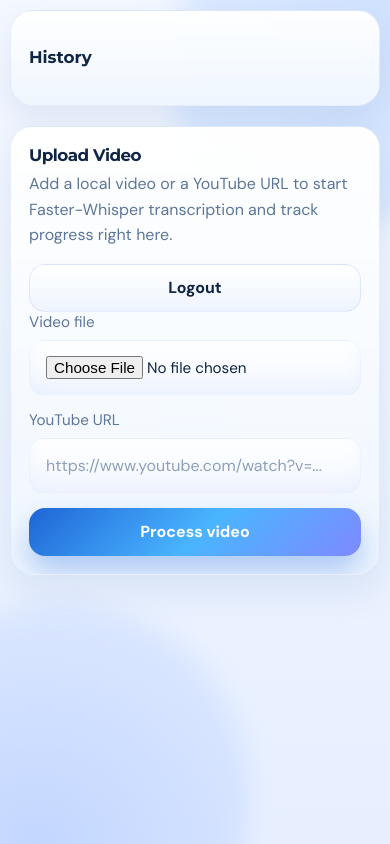
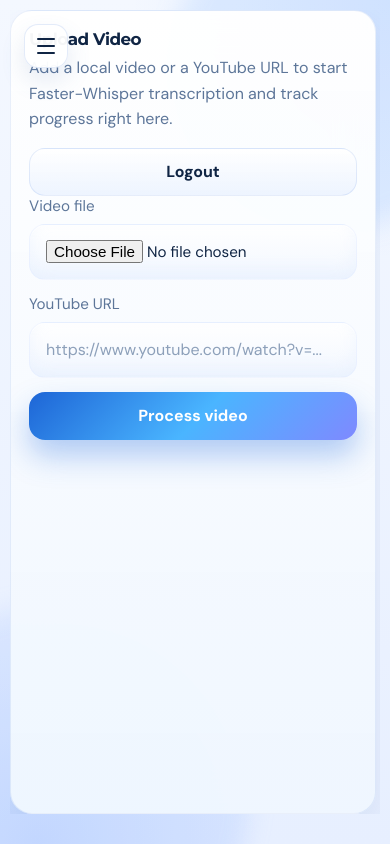
Before and after one commit to varad42/AIVTOBS, a Flask app: template templates/dashboard.html in a window 390 px wide. Run offline with Flask 3, Linux system fonts and the light colour scheme; the template is opened without the code that fills it, so the values that code supplies are empty.

Commit message:
dashboard

```diff
--- a/static/styles.css
+++ b/static/styles.css
@@ -434,7 +434,8 @@ select {
 
 .dashboard-stage {
     position: relative;
-    min-height: calc(100vh - 40px);
+    height: calc(100vh - 40px);
+    overflow: hidden;
 }
 
 .dashboard-stage .dashboard-sidebar,
@@ -477,16 +478,19 @@ select {
 .dashboard-shell {
     position: relative;
     z-index: 1;
-    display: grid;
-    grid-template-columns: 64px minmax(0, 1fr);
-    gap: 20px;
-    align-items: start;
-    transition: grid-template-columns 220ms ease;
+    display: flex;
+    align-items: stretch;
+    min-height: 100%;
+    --dashboard-sidebar-width: 88px;
+    --dashboard-sidebar-expanded-width: 320px;
+    --dashboard-sidebar-gap: 20px;
+    --dashboard-sidebar-offset: max(20px, calc((100vw - var(--content-width)) / 2 + 20px));
+    transition: padding-left 220ms ease;
+    padding-left: calc(var(--dashboard-sidebar-width) + var(--dashboard-sidebar-gap));
 }
 
-.dashboard-shell:has(.dashboard-sidebar:hover),
-.dashboard-shell:has(.dashboard-sidebar:focus-within) {
-    grid-template-columns: 280px minmax(0, 1fr);
+.dashboard-shell.sidebar-open {
+    padding-left: calc(var(--dashboard-sidebar-expanded-width) + var(--dashboard-sidebar-gap));
 }
 
 .dashboard-shell.login-locked {
@@ -496,22 +500,53 @@ select {
 }
 
 .dashboard-sidebar {
-    position: sticky;
+    position: fixed;
     top: 20px;
-    min-height: auto;
+    left: var(--dashboard-sidebar-offset);
+    height: calc(100vh - 40px);
     display: flex;
     flex-direction: column;
     gap: 14px;
-    padding: 16px 12px;
-    width: 64px;
+    padding: 72px 16px 18px;
+    width: var(--dashboard-sidebar-width);
     border-radius: var(--radius-lg);
     backdrop-filter: blur(18px);
     overflow: hidden;
-    transition: box-shadow 220ms ease;
+    transition: width 220ms ease, box-shadow 220ms ease, padding 220ms ease;
 }
 
-.dashboard-sidebar:hover {
+.dashboard-shell.sidebar-open .dashboard-sidebar {
+    width: var(--dashboard-sidebar-expanded-width);
+    padding: 72px 18px 18px;
     box-shadow: 0 20px 40px rgba(77, 112, 176, 0.16);
+}
+
+.dashboard-menu-toggle {
+    position: fixed;
+    top: 32px;
+    left: calc(var(--dashboard-sidebar-offset) + 18px);
+    z-index: 3;
+    width: 44px;
+    height: 44px;
+    display: inline-flex;
+    flex-direction: column;
+    align-items: center;
+    justify-content: center;
+    gap: 5px;
+    padding: 0;
+    border: 1px solid rgba(102, 145, 220, 0.18);
+    border-radius: 14px;
+    background: rgba(255, 255, 255, 0.96);
+    box-shadow: 0 12px 24px rgba(77, 112, 176, 0.14);
+    cursor: pointer;
+}
+
+.dashboard-menu-toggle span {
+    display: block;
+    width: 18px;
+    height: 2px;
+    border-radius: 999px;
+    background: var(--text-dark);
 }
 
 .sidebar-header,
@@ -535,21 +570,7 @@ select {
 
 .sidebar-header {
     min-height: 56px;
-    justify-content: center;
-}
-
-.sidebar-handle {
-    display: grid;
-    gap: 5px;
-    width: 24px;
-}
-
-.sidebar-handle span {
-    display: block;
-    width: 24px;
-    height: 2px;
-    border-radius: 999px;
-    background: var(--text-dark);
+    justify-content: flex-start;
 }
 
 .sidebar-scroll {
@@ -646,17 +667,9 @@ select {
     transition: opacity 160ms ease, transform 160ms ease;
 }
 
-.dashboard-sidebar:hover .sidebar-header {
-    justify-content: flex-start;
-}
-
-.dashboard-sidebar:hover .sidebar-handle {
-    display: none;
-}
-
-.dashboard-sidebar:hover .card-title,
-.dashboard-sidebar:hover .history-mini-card h3,
-.dashboard-sidebar:hover .history-mini-actions {
+.dashboard-shell.sidebar-open .dashboard-sidebar .card-title,
+.dashboard-shell.sidebar-open .dashboard-sidebar .history-mini-card h3,
+.dashboard-shell.sidebar-open .dashboard-sidebar .history-mini-actions {
     opacity: 1;
     transform: translateX(0);
 }
@@ -673,6 +686,13 @@ select {
 .workspace-stack {
     display: grid;
     gap: 20px;
+    flex: 1 1 auto;
+    min-width: 0;
+    min-height: 100%;
+    height: 100%;
+    overflow-y: auto;
+    overflow-x: hidden;
+    padding-right: 4px;
 }
 
 .dashboard-logout {
@@ -965,11 +985,31 @@ td {
     z-index: 1;
     display: grid;
     justify-items: center;
+    gap: 18px;
+}
+
+.login-ball-wrap {
+    display: grid;
+    place-items: center;
+    width: min(100%, 320px);
+    min-height: 180px;
+}
+
+.login-ball-source {
+    display: none;
+}
+
+.login-ball-canvas {
+    width: min(100%, 240px);
+    aspect-ratio: 1;
+    display: block;
+    background: transparent;
+    pointer-events: none;
 }
 
 @media (max-width: 1180px) {
     .dashboard-shell {
-        grid-template-columns: 64px minmax(0, 1fr);
+        --dashboard-sidebar-expanded-width: 280px;
     }
 }
 
@@ -981,25 +1021,30 @@ td {
         grid-template-columns: 1fr;
     }
 
-    .dashboard-sidebar {
-        position: relative;
-        top: 0;
-        min-height: auto;
-        width: 100%;
-        padding: 18px;
+    .dashboard-stage {
+        height: auto;
+        min-height: calc(100vh - 40px);
+        overflow: visible;
     }
 
-    .dashboard-sidebar:hover {
-        width: 100%;
+    .dashboard-sidebar {
+        top: 12px;
+        left: 12px;
+        height: calc(100vh - 24px);
     }
 
-    .dashboard-shell:has(.dashboard-sidebar:hover),
-    .dashboard-shell:has(.dashboard-sidebar:focus-within) {
-        grid-template-columns: 1fr;
+    .dashboard-shell {
+        min-height: calc(100vh - 40px);
+        padding-left: calc(var(--dashboard-sidebar-width) + 16px);
     }
 
-    .sidebar-handle {
-        display: none;
+    .dashboard-shell.sidebar-open {
+        padding-left: calc(var(--dashboard-sidebar-expanded-width) + 16px);
+    }
+
+    .dashboard-menu-toggle {
+        top: 24px;
+        left: 24px;
     }
 
     .dashboard-sidebar .card-title,
@@ -1031,15 +1076,33 @@ td {
         align-items: stretch;
     }
 
-    .dashboard-sidebar {
-        max-height: 96px;
-        overflow: hidden;
-        transition: max-height 0.25s ease;
+    .dashboard-shell {
+        --dashboard-sidebar-width: 0px;
+        --dashboard-sidebar-expanded-width: min(280px, calc(100vw - 24px));
+        padding-left: 0;
     }
 
-    .dashboard-sidebar:hover,
-    .dashboard-sidebar:focus-within {
-        max-height: 75vh;
+    .dashboard-shell.sidebar-open {
+        padding-left: 0;
+    }
+
+    .dashboard-sidebar {
+        width: 0;
+        padding: 72px 0 18px;
+        border-width: 0;
+        opacity: 0;
+    }
+
+    .dashboard-shell.sidebar-open .dashboard-sidebar {
+        width: var(--dashboard-sidebar-expanded-width);
+        padding: 72px 18px 18px;
+        border-width: 1px;
+        opacity: 1;
+    }
+
+    .workspace-stack {
+        height: auto;
+        min-height: calc(100vh - 40px);
     }
 
     .metric-list {
--- a/templates/dashboard.html
+++ b/templates/dashboard.html
@@ -8,13 +8,21 @@
 {% endif %}
 <div class="dashboard-stage">
 <section class="dashboard-shell {% if show_login %}login-locked{% endif %}">
+    <button
+        type="button"
+        class="dashboard-menu-toggle"
+        id="dashboardMenuToggle"
+        aria-controls="dashboardSidebar"
+        aria-expanded="false"
+        aria-label="Toggle history sidebar"
+    >
+        <span></span>
+        <span></span>
+        <span></span>
+    </button>
+
     <aside class="dashboard-sidebar panel" id="dashboardSidebar">
         <div class="sidebar-header">
-            <div class="sidebar-handle" aria-hidden="true">
-                <span></span>
-                <span></span>
-                <span></span>
-            </div>
             <h2 class="card-title">History</h2>
         </div>
 
@@ -122,13 +130,79 @@
 </section>
 
 <script>
+    const dashboardShell = document.querySelector(".dashboard-shell");
+    const dashboardSidebar = document.getElementById("dashboardSidebar");
+    const dashboardMenuToggle = document.getElementById("dashboardMenuToggle");
     const dashboardUploadForm = document.getElementById("dashboardUploadForm");
     const dashboardUploadButton = document.getElementById("dashboardUploadButton");
+
+    if (dashboardShell && dashboardSidebar && dashboardMenuToggle) {
+        const syncSidebarState = function () {
+            const isOpen = dashboardShell.classList.contains("sidebar-open");
+            dashboardMenuToggle.setAttribute("aria-expanded", isOpen ? "true" : "false");
+        };
+
+        dashboardMenuToggle.addEventListener("click", function () {
+            dashboardShell.classList.toggle("sidebar-open");
+            syncSidebarState();
+        });
+
+        syncSidebarState();
+    }
 
     if (dashboardUploadForm && dashboardUploadButton) {
         dashboardUploadForm.addEventListener("submit", function () {
             dashboardUploadButton.disabled = true;
             dashboardUploadButton.textContent = "Starting...";
+        });
+    }
+
+    const loginBallVideo = document.getElementById("loginBallSource");
+    const loginBallCanvas = document.getElementById("loginBallCanvas");
+
+    if (loginBallVideo && loginBallCanvas) {
+        const context = loginBallCanvas.getContext("2d", { willReadFrequently: true });
+
+        const drawBallFrame = function () {
+            if (!context || loginBallVideo.readyState < 2) {
+                requestAnimationFrame(drawBallFrame);
+                return;
+            }
+
+            const width = loginBallVideo.videoWidth || 320;
+            const height = loginBallVideo.videoHeight || 320;
+
+            if (loginBallCanvas.width !== width || loginBallCanvas.height !== height) {
+                loginBallCanvas.width = width;
+                loginBallCanvas.height = height;
+            }
+
+            context.clearRect(0, 0, width, height);
+            context.drawImage(loginBallVideo, 0, 0, width, height);
+
+            const frame = context.getImageData(0, 0, width, height);
+            const pixels = frame.data;
+
+            for (let index = 0; index < pixels.length; index += 4) {
+                const red = pixels[index];
+                const green = pixels[index + 1];
+                const blue = pixels[index + 2];
+                const alpha = pixels[index + 3];
+                const brightness = red + green + blue;
+
+                if (brightness < 70) {
+                    pixels[index + 3] = 0;
+                } else if (brightness < 130) {
+                    pixels[index + 3] = Math.round(alpha * 0.45);
+                }
+            }
+
+            context.putImageData(frame, 0, 0);
+            requestAnimationFrame(drawBallFrame);
+        };
+
+        loginBallVideo.addEventListener("play", function () {
+            requestAnimationFrame(drawBallFrame);
         });
     }
 </script>
@@ -175,6 +249,21 @@
                 <a href="/register" class="ghost-link">Sign up</a>
             </div>
         </section>
+
+        <div class="login-ball-wrap" aria-hidden="true">
+            <video
+                class="login-ball-source"
+                id="loginBallSource"
+                autoplay
+                muted
+                loop
+                playsinline
+                preload="auto"
+            >
+                <source src="{{ url_for('static', filename='media/login-ball.mp4') }}" type="video/mp4">
+            </video>
+            <canvas class="login-ball-canvas" id="loginBallCanvas"></canvas>
+        </div>
     </div>
 </div>
 {% endif %}
```
